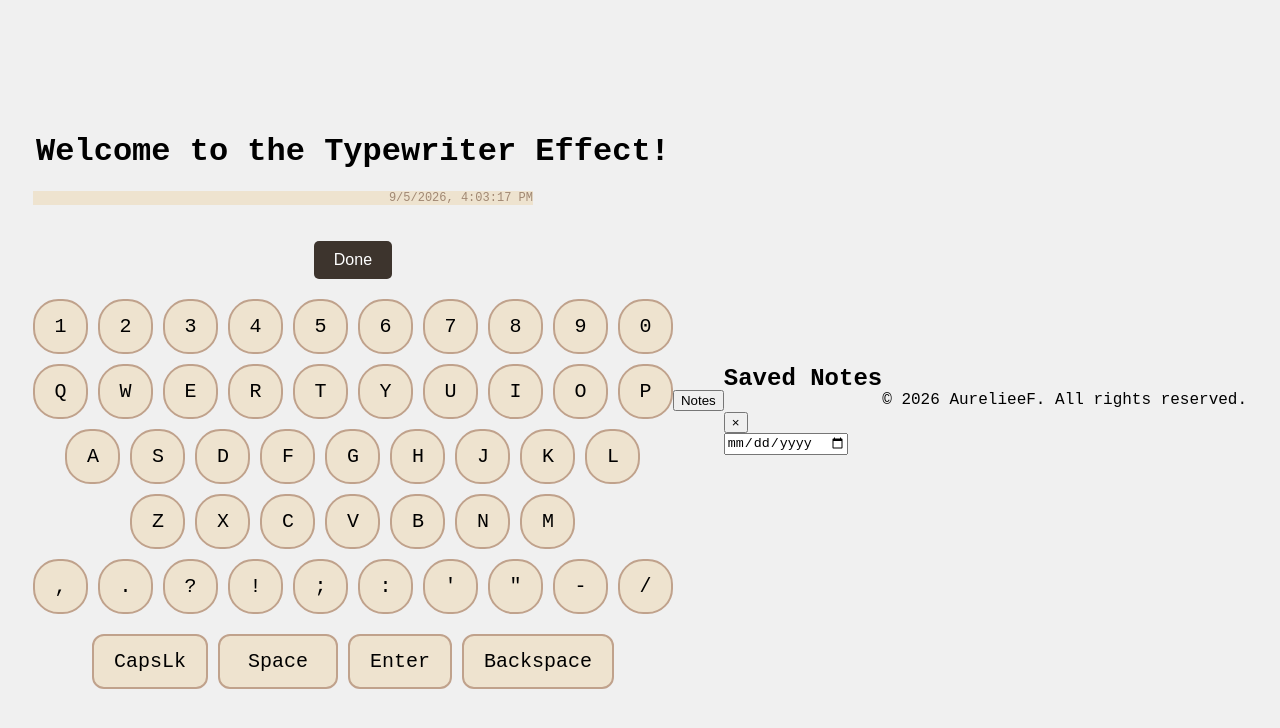
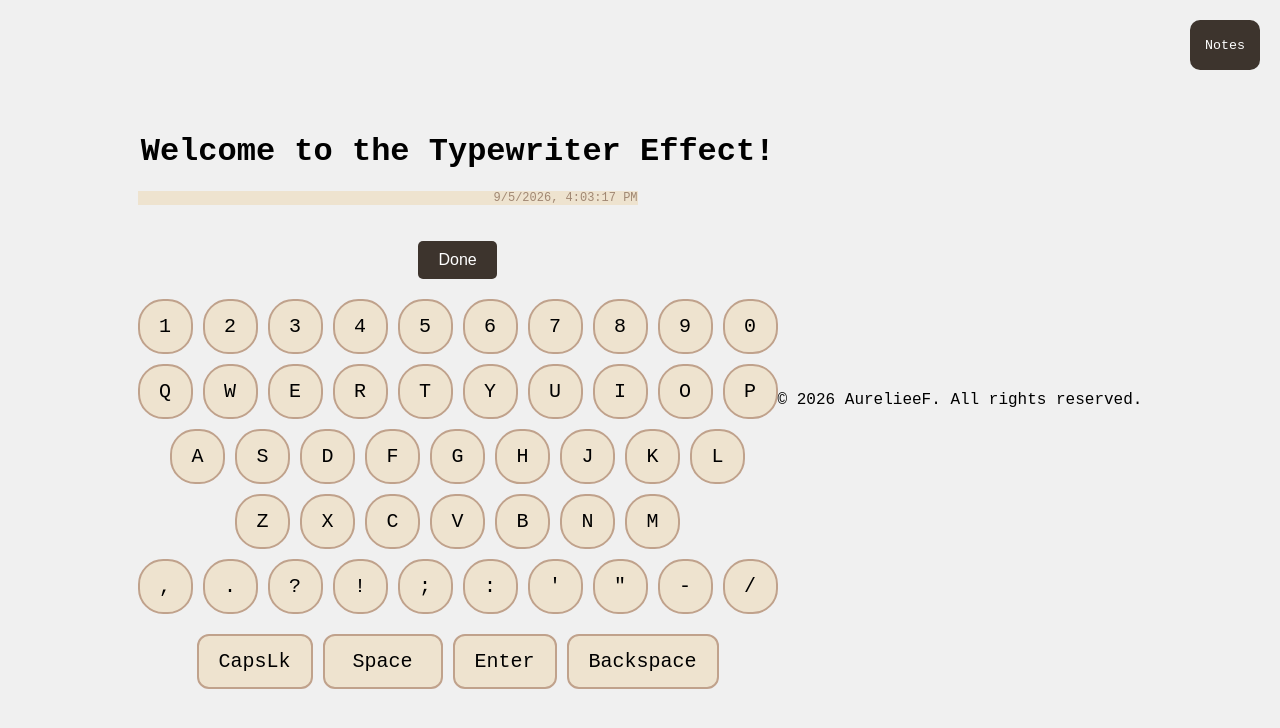
Before and after one commit to AurelieeF/Typewriter, a plain HTML site: page public/index.html in a window 1280 px wide. Drawn offline with Linux system fonts and the light colour scheme.

Commit message:
partie notes en boite

```diff
--- a/public/style.css
+++ b/public/style.css
@@ -1,4 +1,4 @@
-body{
+body {
     margin: 0;
     min-height: 100vh;
     display: flex;
@@ -8,42 +8,47 @@ body{
     font-family: "Courier New", monospace;
 }
 
-.typewriter-app{
+.typewriter-app {
     text-align: center;
 
 }
 
 .paper,
-.paper-slot{
-box-sizing: border-box;
+.paper-slot {
+    box-sizing: border-box;
 }
-.paper-slot{
+
+.paper-slot {
     width: 500px;
 }
-.paper{
-    width:100%;
+
+.paper {
+    width: 100%;
     background-color: #eee3cf;
 }
-#paper-text{
+
+#paper-text {
     white-space: pre-wrap;
     overflow-wrap: break-word;
     word-break: normal;
     hyphens: auto;
 }
-#paper-date{
+
+#paper-date {
     font-size: 12px;
     color: #a18873;
     margin-bottom: 0px;
     text-align: right;
 }
-#paper-info{
+
+#paper-info {
     font-size: 12px;
     color: #a18873;
     margin-top: 10px;
     text-align: right;
 }
 
-.keyboard{
+.keyboard {
     margin-top: 20px;
     display: flex;
     gap: 10px;
@@ -51,51 +56,56 @@ box-sizing: border-box;
     align-items: center;
 }
 
-.keyboard-row{
+.keyboard-row {
     display: flex;
     gap: 10px;
 }
 
 
 
-.key{
-    width:55px;
+.key {
+    width: 55px;
     height: 55px;
     border-radius: 46%;
     border: 2px solid #c0a28c;
     background-color: #eee3cf;
     font-family: "Courier New", monospace;
-    font-size:20px;
+    font-size: 20px;
     cursor: pointer;
     transition: transform 0.8s;
 }
 
-.key.pressed{
+.key.pressed {
     transform: translateY(12px);
 }
 
-.key.active{
+.key.active {
     transform: translateY(12px);
 }
-.special-key{
+
+.special-key {
     border-radius: 12px;
     padding: 0px 20px;
     width: auto;
 }
 
-.caps-key{
+.caps-key {
     min-width: 90px;
 }
-.space-key{
+
+.space-key {
     min-width: 120px;
 }
-.enter-key{
+
+.enter-key {
     min-width: 100px;
 }
-.backspace-key{
+
+.backspace-key {
     min-width: 140px;
 }
-#done-button{
+
+#done-button {
     margin-top: 20px;
     padding: 10px 20px;
     font-size: 16px;
@@ -105,7 +115,86 @@ box-sizing: border-box;
     border-radius: 5px;
     cursor: pointer;
 }
-#done-button.disabled{
+
+#done-button.disabled {
     opacity: 0.5;
     cursor: not-allowed;
 }
+
+#saved-notes-button {
+    position: fixed;
+    top: 20px;
+    right: 20px;
+
+    width: 70px;
+    height: 50px;
+
+    border: none;
+    border-radius: 10px;
+
+    background-color: #3d342d;
+    color: white;
+
+    font-family: "Courier New", monospace;
+    cursor: pointer;
+
+    z-index: 1000;
+
+}
+
+
+#saved-notes-panel {
+    position: fixed;
+    top: 0;
+    right: -380px;
+
+    width: 350px;
+    height: 100vh;
+
+    background-color: #f5ecd8;
+
+    padding: 20px;
+
+    box-sizing: border-box;
+
+    transition: right 0.35s ease;
+
+    overflow-y: auto;
+
+    z-index: 999;
+}
+
+#saved-notes-panel.open {
+    right: 0;
+}
+
+.saved-notes-header {
+    display: flex;
+    justify-content: space-between;
+    align-items: center;
+}
+
+#close-notes-button {
+    border: none;
+    background: none;
+
+    font-size: 28px;
+    cursor: pointer;
+}
+
+.saved-notes-tools {
+    margin: 20px 0;
+}
+
+#notes-date-filter {
+    width: 100%;
+    padding: 8px;
+
+    box-sizing: border-box;
+}
+
+#saved-notes-list {
+    display: flex;
+    flex-direction: column;
+    gap: 12px;
+}
```
